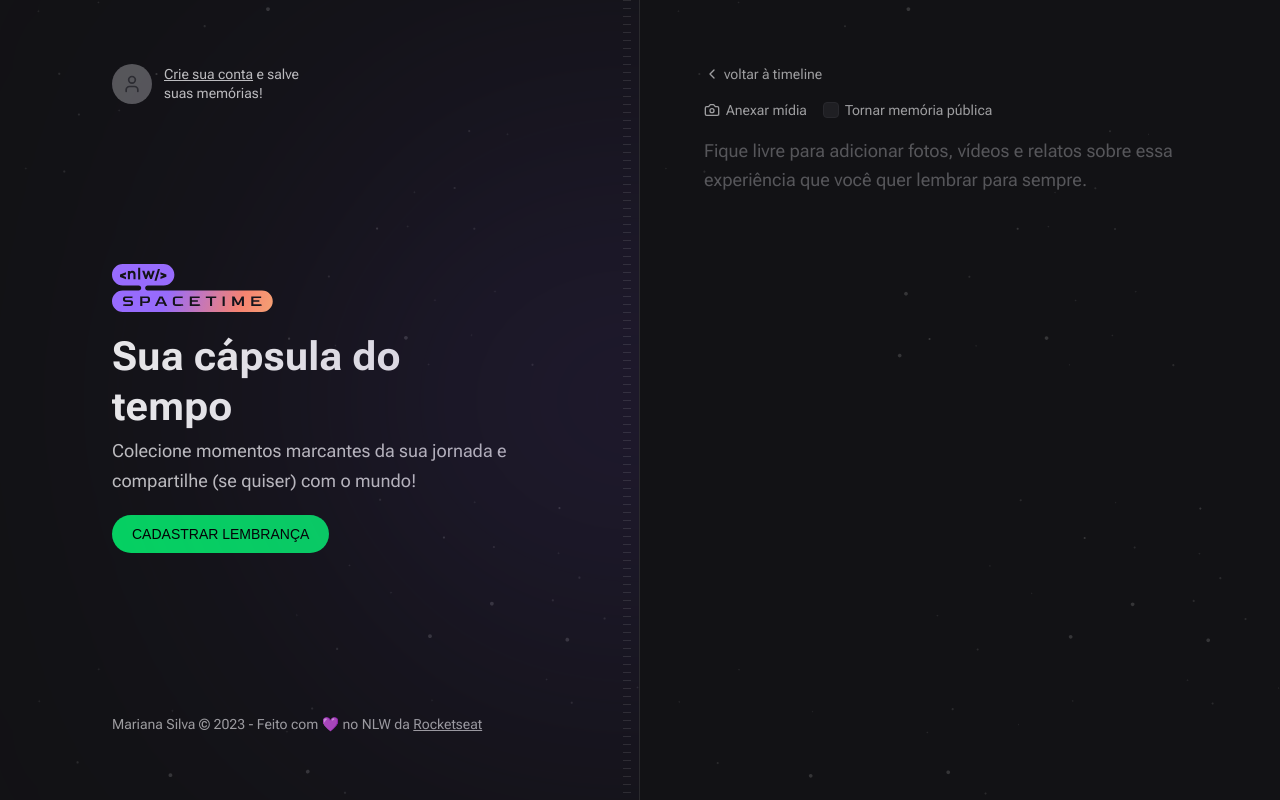
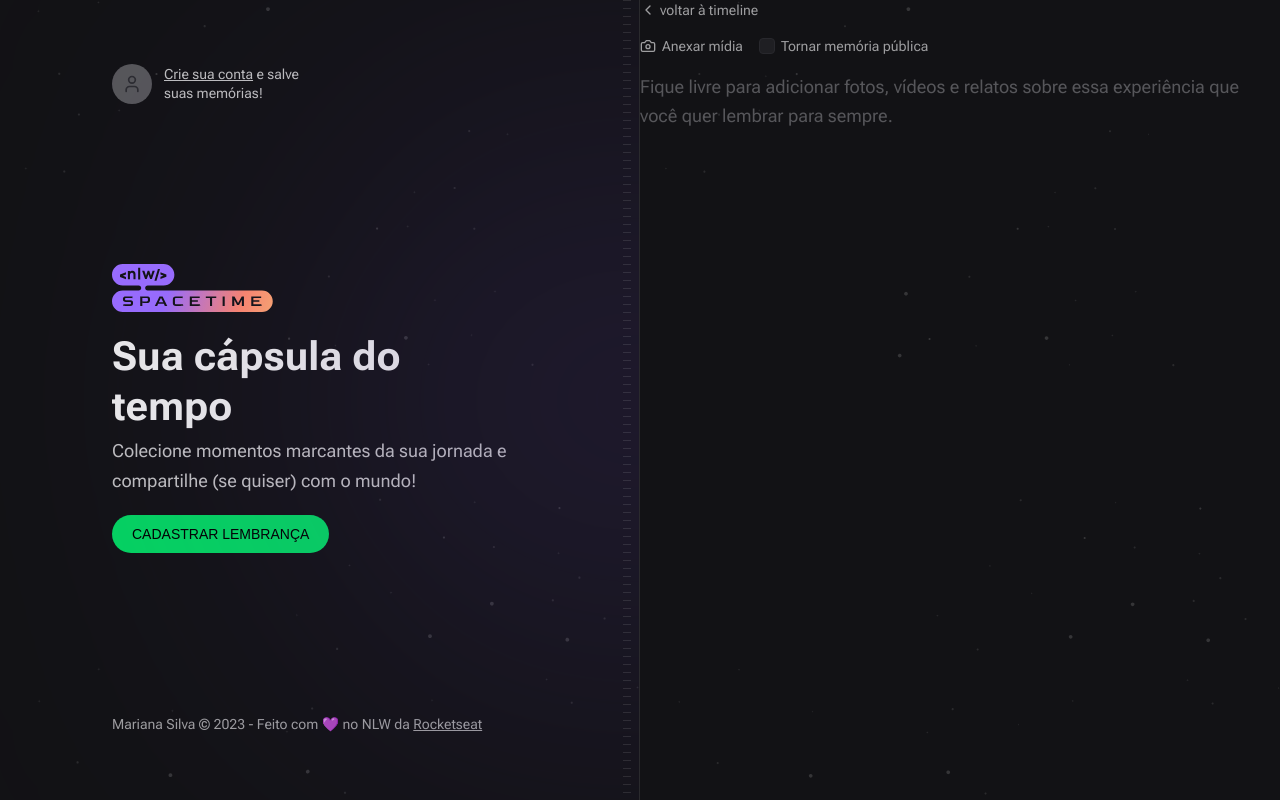
Before and after one commit to mariana-reis/NLW_Spacetime, a Next.js app in the folder web/: page /memories/new in a window 1280 px wide. Built offline with nearby package versions, Linux system fonts and the light colour scheme; no server answers; a web font is replaced by a local one.

Commit message:
:recycle: refactor: add screen

```diff
--- a/web/src/app/layout.tsx
+++ b/web/src/app/layout.tsx
@@ -43,7 +43,7 @@ export default function RootLayout({ children }: { children: ReactNode }) {
             <Copyright />
           </div>
 
-          <div className="flex flex-col bg-[url(../assets/bg-stars.svg)] bg-cover p-16">
+          <div className="flex max-h-screen flex-col overflow-x-hidden overflow-y-scroll bg-[url(../assets/bg-stars.svg)] bg-cover">
             {children}
           </div>
         </main>
```
